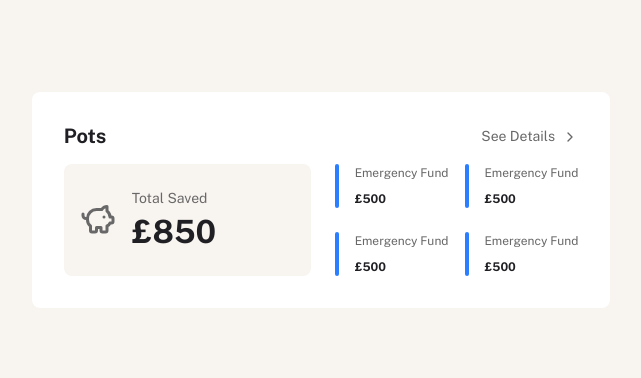
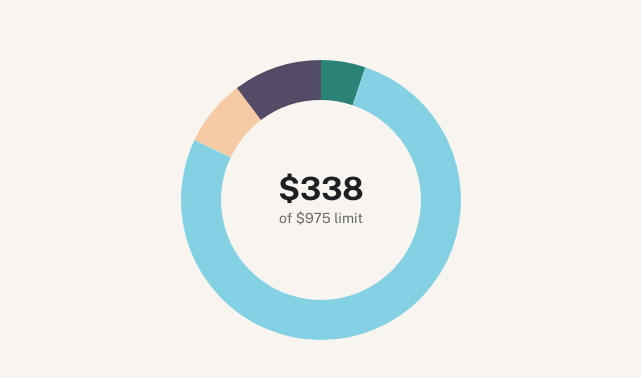
Before and after one commit to peynadol/finance, a Next.js app: page / in a window 1280 px wide. Shown: the part 200-578 px from the top of the page, without its empty margins (319-960 px from the left). Built offline with nearby package versions, Linux system fonts and the light colour scheme.

Commit message:
create chart component

```diff
--- a/package.json
+++ b/package.json
@@ -15,7 +15,8 @@
     "lucide-react": "^0.525.0",
     "next": "15.3.4",
     "react": "^19.0.0",
-    "react-dom": "^19.0.0"
+    "react-dom": "^19.0.0",
+    "recharts": "^3.0.2"
   },
   "devDependencies": {
     "@eslint/eslintrc": "^3",
--- /dev/null
+++ b/src/app/components/budget-pie-chart.tsx
@@ -0,0 +1,45 @@
+"use client";
+import { Cell, Pie, PieChart, Tooltip } from "recharts";
+
+const mockBudgets = [
+  { name: "Entertainment", value: 50, color: "#2A8376" },
+  { name: "Bills", value: 750, color: "#85D1E4" },
+  { name: "Dining Out", value: 75, color: "#F4CBA4" },
+  { name: "Personal Care", value: 100, color: "#544C67" },
+];
+
+const total = mockBudgets.reduce((acc, cur) => acc + cur.value, 0);
+const spent = 338;
+
+const BudgetPieChart = () => {
+  return (
+    <div className="relative w-[400px] h-[400px]">
+      <PieChart width={400} height={400}>
+        <Pie
+          data={mockBudgets}
+          dataKey="value"
+          nameKey="name"
+          cx="50%"
+          cy="50%"
+          innerRadius={100}
+          outerRadius={140}
+          stroke="none"
+          startAngle={90}
+          endAngle={-270}
+        >
+          {mockBudgets.map((entry, index) => (
+            <Cell key={`cell-${index}`} fill={entry.color} />
+          ))}
+        </Pie>
+        <Tooltip />
+      </PieChart>
+
+      <div className="absolute top-1/2 left-1/2 -translate-x-1/2 -translate-y-1/2 text-center">
+        <p className="text-preset-1 text-grey-900">${spent}</p>
+        <p className="text-preset-4 text-grey-500">of ${total} limit</p>
+      </div>
+    </div>
+  );
+};
+
+export default BudgetPieChart;
--- a/src/app/page.tsx
+++ b/src/app/page.tsx
@@ -1,9 +1,9 @@
-import PotOverviewContainer from "./components/pot-overview-container";
+import BudgetPieChart from "./components/budget-pie-chart";
 
 export default function Home() {
   return (
     <div className="flex flex-col items-center justify-center min-h-screen">
-      <PotOverviewContainer />
+      <BudgetPieChart />
     </div>
   );
 }
```
Also changed, not shown: 1 other file (tests, documents, lock files or other folders).
